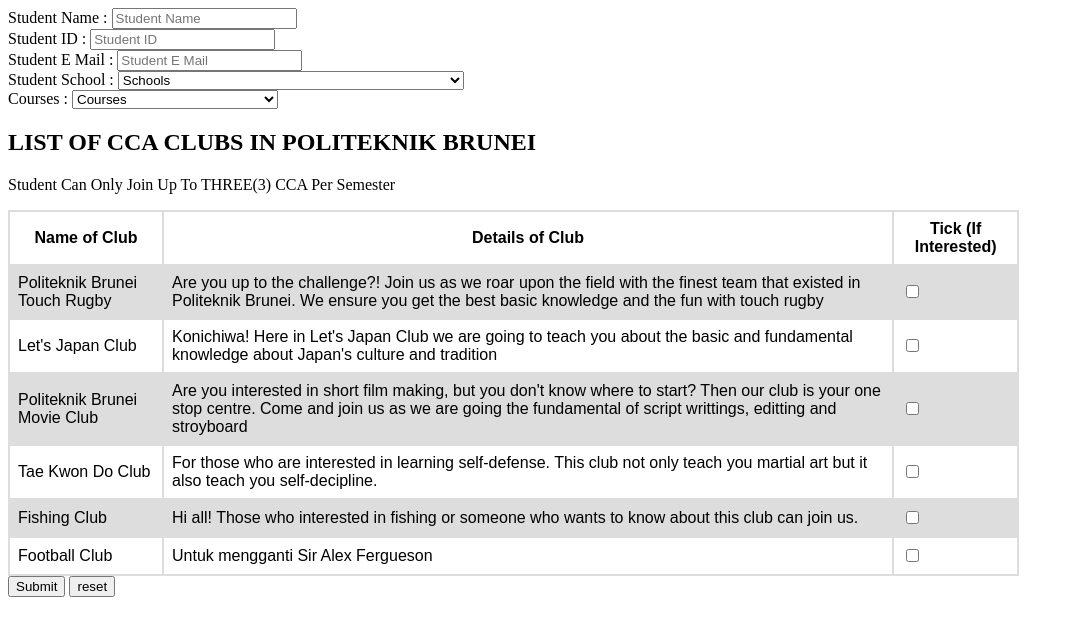
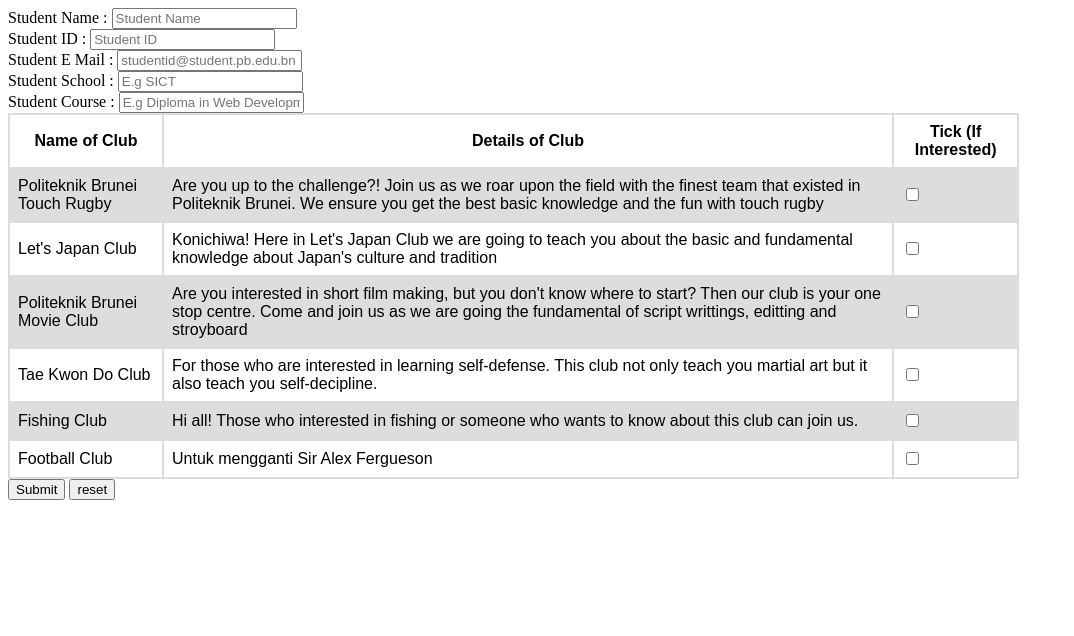
Before and after one commit to PBJimm/Jimm.github.io, a PHP site: page /index.php in a window 1280 px wide. Shown: the top 636 px of the page, without its empty margins (0-1074 px from the left). Run offline with PHP 8.4, Linux system fonts and the light colour scheme.

Commit message:
Major update

```diff
--- a/awepas2g1/index.php
+++ b/awepas2g1/index.php
@@ -19,34 +19,37 @@
                     }
     </style>
     <body>
+
+        <!-- action represent sending all these data to other place -->
+        <!-- we use the POST method because we want the data to be secured and not appearing at the link -->
+        <!-- as you can see there are php tag underneath the input tag, this is to validate the error message the was written on function.php file -->
+        <!-- basically what it means is that, ku buat function if else nya arah function.php punya file then bawah ani tani show the error message atu -->
+        <!-- validation reference link - https://youtu.be/MMHUxT1pSMg -->
+
         <form action="function.php" method="post">
         <form method="post">
             Student Name   : <input type="text" name="studentName" placeholder="Student Name"><br>
+                            <?php if(isset($empty_name)) { ?>
+                                <p><?php echo $empty_name ?></p>
+                           <?php } ?>
             Student ID     : <input type="number" name="studentId" placeholder="Student ID"><br>
-            Student E Mail : <input type="email" name="studentEmail" placeholder="Student E Mail"><br>
-            Student School : <select name="school">
-                                    <option>Schools</option>
-                                    <option value="sict">School of Information, Communication and Technology</option>
-                                    <option value="sbs">School of Business Studies</option>
-                                    <option value="shs">School of Health Science</option>
-                                    <option value="sse">School of Science and Engineering</option>
-                                    <option value="spe">School of Petroleum Engineering</option>
-                            </select><br>
-            Courses        : <select name="courses">
-                                    <option>Courses</option>
-                                    <option value="wdt">Web Development</option>
-                                    <option value="itn">Information Network & Security</option>
-                                    <option value="is">Information System</option>
-                                    <option value="lib">Library</option>
-                                    <option value="bna">Business in Administration</option>
-                                    <option value="bnf">Business in Finance</option>
-                                    <option value="bhr">Business in Human Resource</option>
-                            </select><br>
+                            <?php if(isset($empty_id)) { ?>
+                                <p><?php echo $empty_id ?></p>
+                           <?php } ?>
+            Student E Mail : <input type="email" name="studentEmail" placeholder="studentid@student.pb.edu.bn"><br>
+                            <?php if(isset($empty_email)) { ?>
+                                <p><?php echo $empty_email ?></p>
+                           <?php } ?>
+            Student School : <input type="text" name="studentSchool" placeholder="E.g SICT"><br>
+                            <?php if(isset($empty_school)) { ?>
+                                <p><?php echo $empty_school ?></p>
+                           <?php } ?>
+            Student Course : <input type="text" name="studentCourse" placeholder="E.g Diploma in Web Development"><br>
+                            <?php if(isset($empty_course)) { ?>
+                                <p><?php echo $empty_course ?></p>
+                           <?php } ?>
 
-            <h2>LIST OF CCA CLUBS IN POLITEKNIK BRUNEI</h2>
-            <p>Student Can Only Join Up To THREE(3) CCA Per Semester</p>
-
-            <table>
+        <table>
 
             <tr>
                 <th>Name of Club</th>
@@ -56,43 +59,38 @@
             <tr>
                 <td>Politeknik Brunei Touch Rugby</td>
                 <td>Are you up to the challenge?! Join us as we roar upon the field with the finest team that existed in Politeknik Brunei. We ensure you get the best basic knowledge and the fun with touch rugby</td>
-                <td><input type="checkbox" name="tick" value="tick"></td>
+                <td><input type="checkbox" name="tick" value="Politeknik_Brunei_Touch_Rugby"></td>
             </tr>
             <tr>
                 <td>Let's Japan Club</td>
                 <td>Konichiwa! Here in Let's Japan Club we are going to teach you about the basic and fundamental knowledge about Japan's culture and tradition</td>
-                <td><input type="checkbox" name="tick" value="tick"></td>
+                <td><input type="checkbox" name="tick" value="Let's_Japan_Club"></td>
             </tr>
             <tr>
                 <td>Politeknik Brunei Movie Club</td>
                 <td>Are you interested in short film making, but you don't know where to start? Then our club is your one stop centre. Come and join us as we are going the fundamental of script writtings, editting and stroyboard</td>
-                <td><input type="checkbox" name="tick" value="tick"></td>
+                <td><input type="checkbox" name="tick" value="Politeknik_Brunei_Movie_Club"></td>
             </tr>
             <tr>
                 <td>Tae Kwon Do Club</td>
                 <td>For those who are interested in learning self-defense. This club not only teach you martial art but it also teach you self-decipline.</td>
-                <td><input type="checkbox" name="tick" value="tick"></td>
+                <td><input type="checkbox" name="tick" value="Tae_Kwon_Do_Club"></td>
             </tr>
             <tr>
                 <td>Fishing Club</td>
                 <td>Hi all! Those who interested in fishing or someone who wants to know about this club can join us.</td>
-                <td><input type="checkbox" name="tick" value="tick"></td>
+                <td><input type="checkbox" name="tick" value="Fishing_Club"></td>
             </tr>
             <tr>
                 <td>Football Club</td>
                 <td>Untuk mengganti Sir Alex Fergueson</td>
-                <td><input type="checkbox" name="tick" value="tick"></td>
+                <td><input type="checkbox" name="tick" value="Football_Club"></td>
             </tr>
 
-            </table>
+        </table>
 
             <input type="submit" value="Submit" name="submit">
             <input type="reset" value="reset" name="reset">
-
-
-
-
-
 
 
         </form>
```
Also changed, not shown: awepas2g1/function.php (+42 -16 lines).
